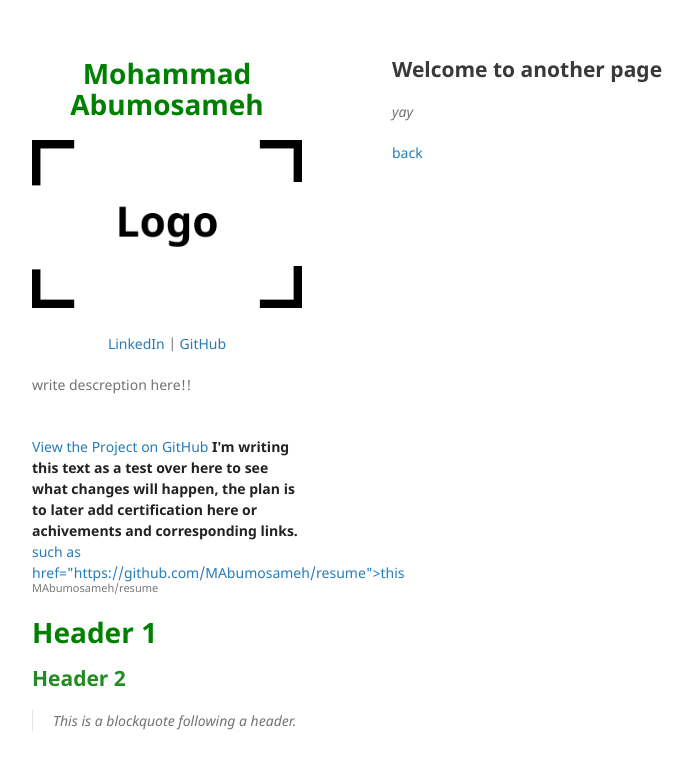
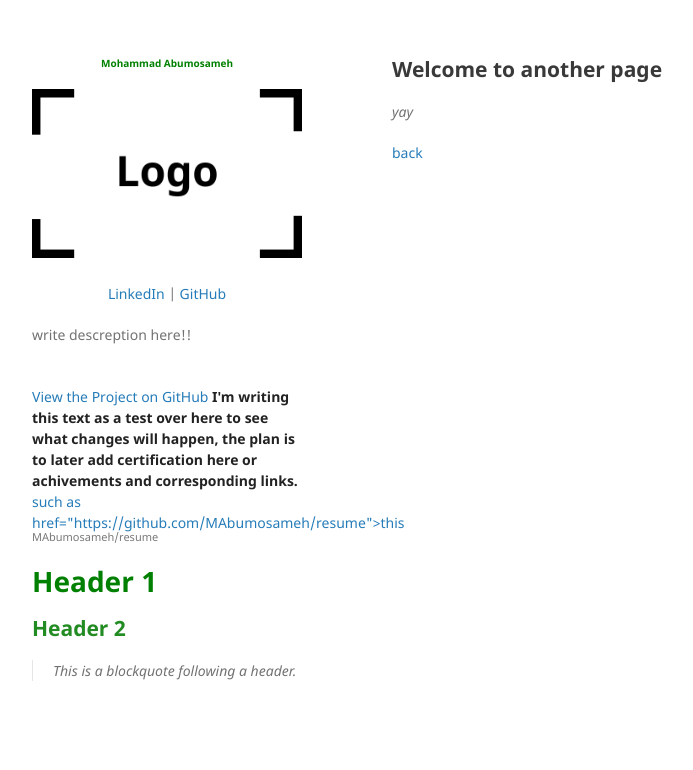
Before and after one commit to MAbumosameh/resume, a Jekyll site: the page built from another-page.md, in a window 1280 px wide. Shown: the top 770 px of the page, without its empty margins (178-871 px from the left). Built offline with Jekyll 4.4.1, drawn with Linux system fonts in a browser that asks for light colours; our own code applies the rules of GitHub Pages for plain Markdown files.

Commit message:
Update default.html

```diff
--- a/_layouts/default.html
+++ b/_layouts/default.html
@@ -15,7 +15,11 @@
   <body>
     <div class="wrapper">
       <header>
-        <h1 style="color: #008000;"><!-- <a  href="{{ "/" | absolute_url }}"> --> {{ site.title | default: site.github.repository_name }}<!--</a>--> </h1>
+        <!--
+<h1 style="color: #008000;">  <a  href="{{ "/" | absolute_url }}">  {{ site.title | default: site.github.repository_name }}<!--</a> </h1>
+      -->
+
+        <h1 style="color: #008000; font-size: 10px;"><!-- <a  href="{{ "/" | absolute_url }}"> --> {{ site.title | default: site.github.repository_name }}<!--</a>--> </h1>
 
         {% if site.logo %}
           <img src="{{site.logo | relative_url}}" alt="Logo" />
```
